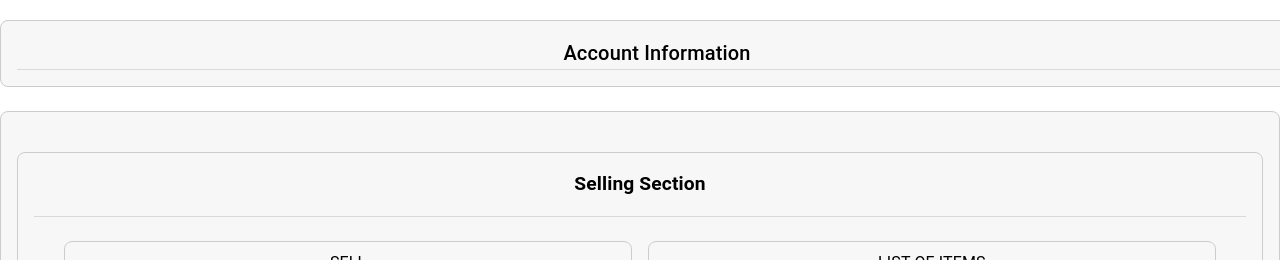
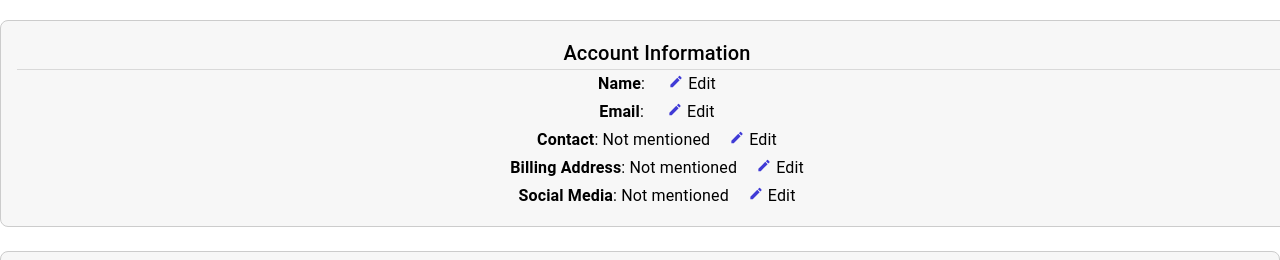
Before and after one commit to saashish7070/books-hub, a React (Create React App) app in the folder client/: page /profile in a window 1280 px wide. Shown: the part 224-484 px from the top of the page. Built offline with nearby package versions, Linux system fonts and the light colour scheme; no server answers.

Commit message:
The profile is now showing seller details

```diff
--- a/client/src/Components/profile/Profile.js
+++ b/client/src/Components/profile/Profile.js
@@ -6,10 +6,11 @@ import { styled } from '@mui/system';
 import axios from 'axios';
 import Cookies from 'js-cookie';
 import Wishlist from '../wishlist/Wishlist';
+import EditIcon from '@mui/icons-material/Edit';
 
 const Profile = () => {
   const { user, logOut } = UserAuth();
-  // const [data,setData] = useState([])
+  const [data,setData] = useState([])
   const navigate = useNavigate();
   const theme = createTheme();
   const PORT = process.env.REACT_APP_PORT;
@@ -43,18 +44,23 @@ const Profile = () => {
   const userDisplayName = Cookies.get('userName') || '';
   console.log(userDisplayName)
 
+  const fetchData = async () => {
+    try {
+      const response = await axios.get(`${PORT}users/profile/${user.uid}`);
+      console.log(response.data);
+      setData(response.data);
+    } catch (error) {
+      console.error('Error fetching profile data:', error);
+    }
+  };
 
+  // fetchData();
   // Apis
 
-  // useEffect(async()=>{
-  //   const response = await axios.get(`${PORT}users/profile`, {
-  //         headers: {
-  //           'Content-Type': 'application/json',
-  //           'User-Data': JSON.stringify(user)
-  //         }
-  //       });
-  //   setData(response.data);
-  // },[])
+  useEffect(() => {
+    fetchData();
+  }, []);
+
 
 
   //Styles
@@ -136,6 +142,41 @@ const Profile = () => {
         <SectionContainer marginTop={3} marginBottom={3} width="100%">
           <Typography variant="h6">Account Information</Typography>
           <Divider />
+          <Typography variant="subtitle1">
+          <b>Name</b>: {data && <>{data.name}</>}
+          <span style={{ marginLeft: '15px' ,cursor: 'pointer'}}>
+                <EditIcon sx={{ height: '15px', color:'#403BD6' }} />
+                Edit
+          </span>
+          </Typography>
+          <Typography variant="subtitle1">
+            <b>Email</b>: {data && <>{data.email}</>}
+            <span style={{ marginLeft: '15px' ,cursor: 'pointer'}}>
+                <EditIcon sx={{ height: '15px', color:'#403BD6' }} />
+                Edit
+          </span>
+          </Typography>
+          <Typography variant="subtitle1">
+            <b>Contact</b>: {data.contact ? data.contact : "Not mentioned"}
+            <span style={{ marginLeft: '15px' ,cursor: 'pointer'}}>
+                <EditIcon sx={{ height: '15px', color:'#403BD6' }} />
+                Edit
+          </span>
+          </Typography>
+          <Typography variant="subtitle1">
+            <b>Billing Address</b>: {data.userAddress ? <>{data.userAddress.address},{data.userAddress.area},{data.userAddress.city},{data.userAddress.province}</> : "Not mentioned"}
+            <span style={{ marginLeft: '15px' ,cursor: 'pointer'}}>
+                <EditIcon sx={{ height: '15px', color:'#403BD6' }} />
+                Edit
+          </span>
+          </Typography>
+          <Typography variant="subtitle1">
+            <b>Social Media</b>: {data.facebookId ? data.facebookId : "Not mentioned"}
+            <span style={{ marginLeft: '15px' ,cursor: 'pointer'}}>
+                <EditIcon sx={{ height: '15px', color:'#403BD6' }} />
+                Edit
+          </span>
+          </Typography>
         </SectionContainer>
 
         <CustomSectionContainer marginTop={3} marginBottom={3}>
```
